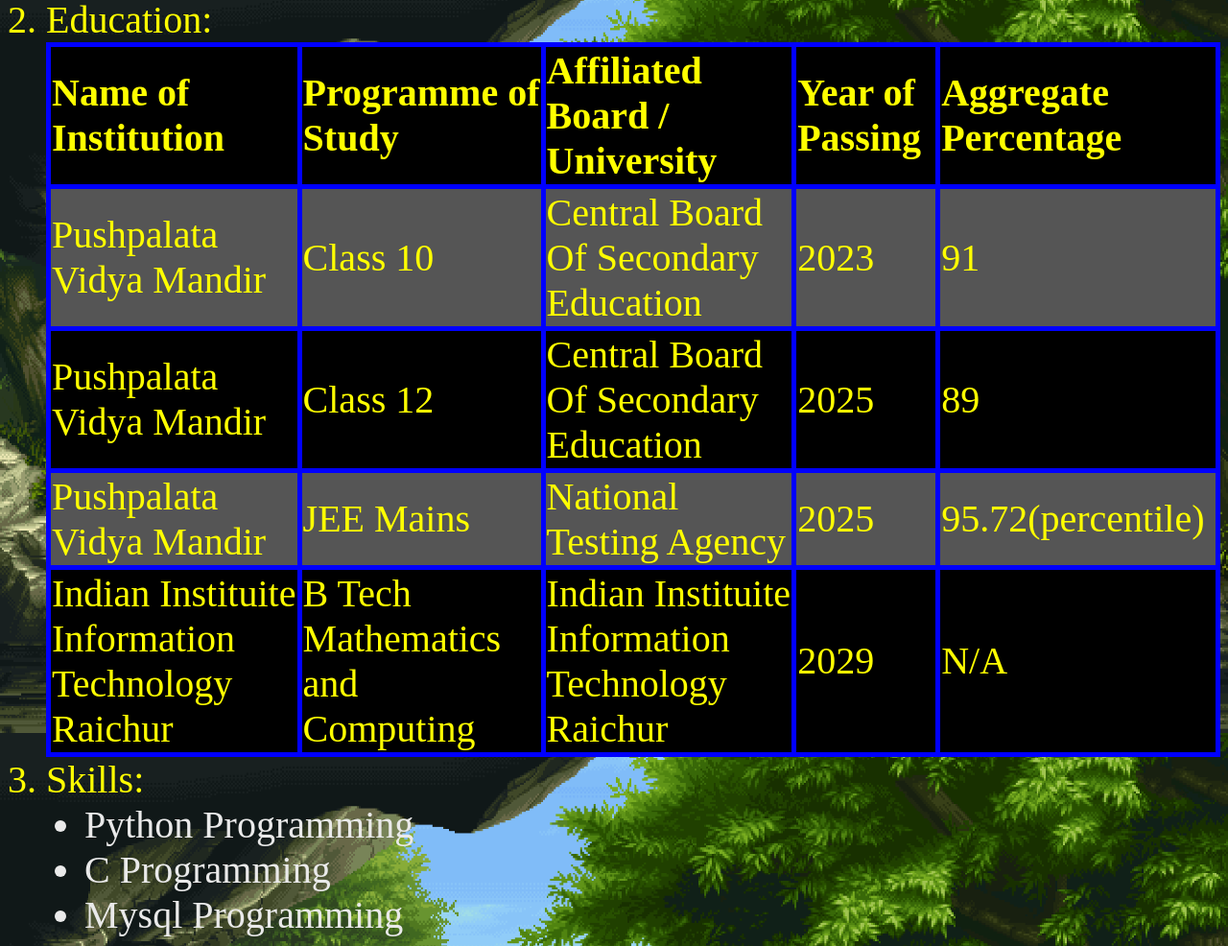
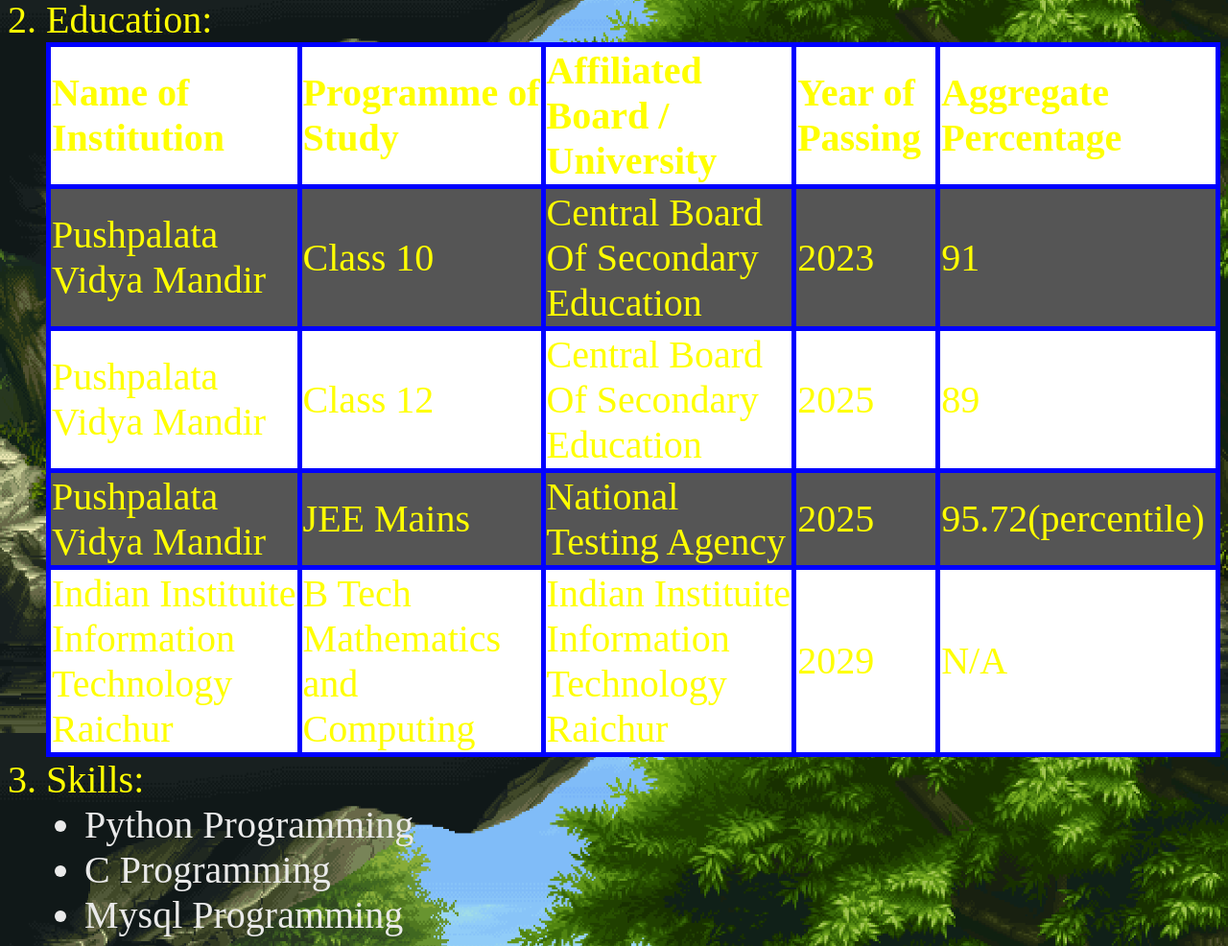
Before and after one commit to maadhavaselvan/maadhavaselvan.github.io, a plain HTML site: page index.html in a window 1280 px wide. Shown: the part 836-1822 px from the top of the page at 96% size. Drawn offline with Linux system fonts and the light colour scheme.

Commit message:
Changed table colour

```diff
--- a/index.html
+++ b/index.html
@@ -66,10 +66,10 @@
   border-collapse: collapse;
 }
 th{
-  background-color: #000000;
+  background-color: #ffffff;
 }
 tr:nth-child(odd) {
-  background-color: #000000;
+  background-color: #ffffff;
 }
 tr:nth-child(even) {
   background-color: #555555;
```
